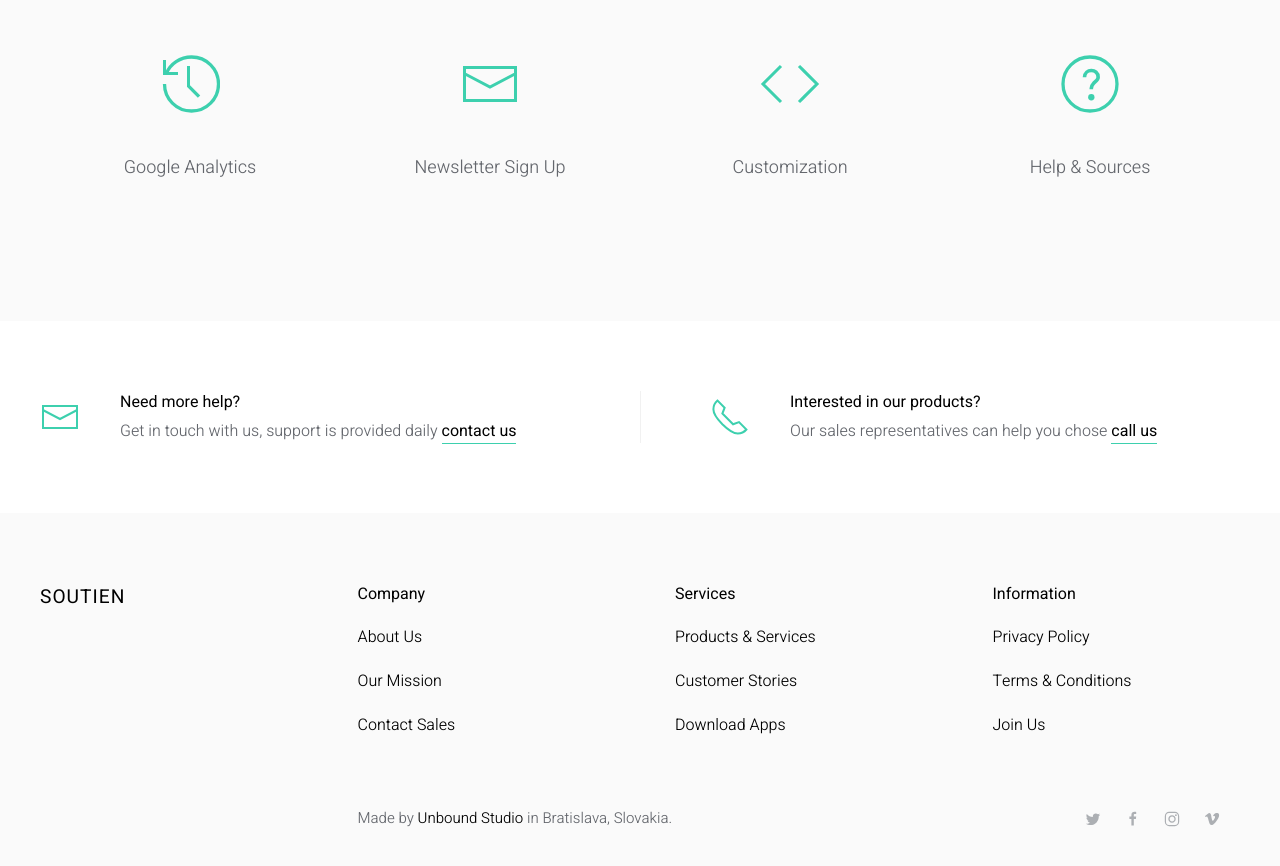
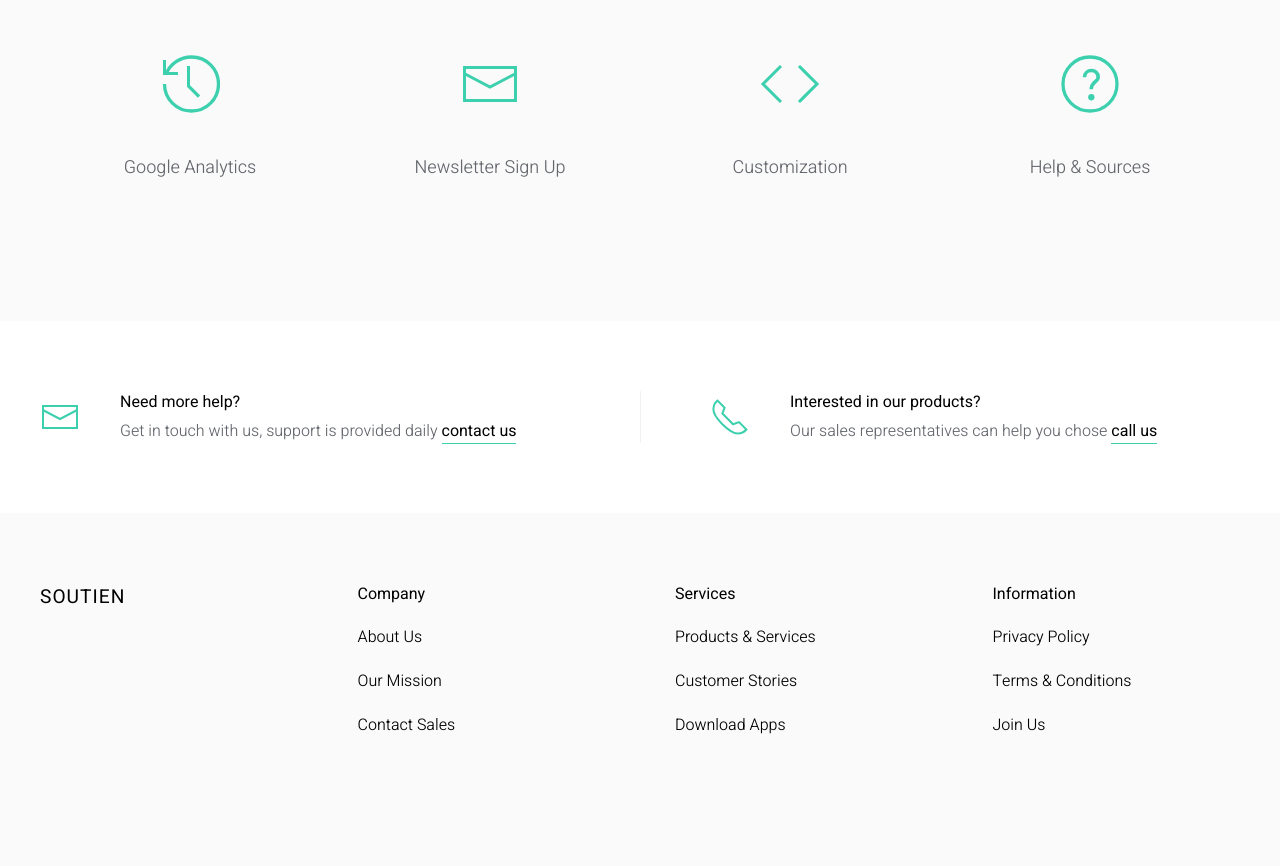
Before and after one commit to junthong/junthong.github.io, a Jekyll site: the page built from index.md, in a window 1280 px wide and 900 px high, scrolled down 607 px. Shown: the top 866 px of the window. Built offline with Jekyll 4.4.1, drawn with Linux system fonts in a browser that asks for light colours; some of the changed lines change nothing that is shown.

Commit message:
Cleaned: config files.

```diff
--- a/_config.yml
+++ b/_config.yml
@@ -5,100 +5,100 @@
 # 'bundle exec jekyll serve'. If you change this file, please restart the server process.
 
 # Site title and description
-title:              SOUTIEN
-description:        Customer Support Helpdesk Jekyll theme
-lang:               en
+title: SOUTIEN
+description: Customer Support Helpdesk Jekyll theme
+lang: en
 
 # Site subpath, e.g. /blog
-baseurl:            ""
+baseurl: ""
 
 # Permalink URLs structure, for permalink style options see: https://jekyllrb.com/docs/permalinks/
-permalink:          /:title/
+permalink: /:title
 
 # Site base hostname & protocol, e.g. http://example.com
-url:                "https://jekyll-theme-soutien.netlify.com"
+url: https://junthong.github.io
 
 # Site logo # e.g. logo.png, upload logo image file to /uploads/ folder
 logo:
 
 # Default author settings
 author:
-    name:           Pete Seth
-    title:          Lead Developer
-    avatar:         https://via.placeholder.com/80x80
+  name: Jun Thong
+  title: Lead Developer
+  avatar: https://via.placeholder.com/80x80
 
 # Author settings, displayed on post pages if front matter references author name e.g. author: peter
-authors:
-    evan:
-      name:         Evan Wells
-      title:        Support
-      avatar:       https://via.placeholder.com/80x80
-    alex:
-      name:         Alex Koch
-      title:        Design Engineer
-      avatar:       https://via.placeholder.com/80x80
+#authors:
+#    evan:
+#      name:         Evan Wells
+#      title:        Support
+#      avatar:       https://via.placeholder.com/80x80
+#    alex:
+#      name:         Alex Koch
+#      title:        Design Engineer
+#      avatar:       https://via.placeholder.com/80x80
 
 # Social icons displayed in footer
-social:
-    email:
-    website:
-    facebook:       https://www.facebook.com/
-    flickr:
-    dribbble:
-    github:
-    googleplus:
-    instagram:      https://www.instagram.com/
-    linkedin:
-    pinterest:
-    twitter:        https://twitter.com/
-    vimeo:          https://vimeo.com/
-    youtube:
+#social:
+#    email:
+#    website:
+#    facebook:       https://www.facebook.com/
+#    flickr:
+#    dribbble:
+#    github:
+#    googleplus:
+#    instagram:      https://www.instagram.com/
+#    linkedin:
+#    pinterest:
+#    twitter:        https://twitter.com/
+#    vimeo:          https://vimeo.com/
+#    youtube:
 
 # Share button
-share:
-    post:           true # Display share buttons on a post page
-    article:        false # Display share buttons on an article page
-    twitter:        username # Enable by adding Twitter handle
-    facebook:       true # Enable by setting true (Facebook handle not required)
+#share:
+#    post:           true # Display share buttons on a post page
+#    article:        false # Display share buttons on an article page
+#    twitter:        username # Enable by adding Twitter handle
+#    facebook:       true # Enable by setting true (Facebook handle not required)
 
 # Default footer image settings
-footer:
-    copyright:      Made by <a href="https://unbound.studio/">Unbound Studio</a> in Bratislava, Slovakia.
+#footer:
+#    copyright:      Made by <a href="https://unbound.studio/">Unbound Studio</a> in Bratislava, Slovakia.
 
 # Disqus comments shortname, requires Disqus account https://disqus.com/
-disqus:
-    shortname:      # 1234
+#disqus:
+#    shortname:      # 1234
 
 # Google analytics code, get your code here https://www.google.com/analytics/
 google_analytics:
 
 # Number of posts displayed on blog page
-paginate:           6
+paginate: 6
 
 # Blog path
-paginate_path:      "/blog/:num/"
+paginate_path: "/blog/:num/"
 
 # Path to post content assets directory i.e post images, pdfs etc
-uploads:            /uploads/
+uploads: /uploads/
 
-mailchimp:
-  title:            "Get your weekly startup report"
-  form_action:      "https://pressapps.us8.list-manage.com/subscribe/post?u=2e56c123105fcd37e5dab02bd&amp;id=e6e945b784"
-  hidden_name:      "b_2e56c123105fcd37e5dab02bd_e6e945b784"
+#mailchimp:
+#  title:            "Get your weekly startup report"
+#  form_action:      "https://pressapps.us8.list-manage.com/subscribe/post?u=2e56c123105fcd37e5dab02bd&amp;id=e6e945b784"
+#  hidden_name:      "b_2e56c123105fcd37e5dab02bd_e6e945b784"
 
-post:
-  mailchimp: true
+#post:
+#  mailchimp: true
 
 article:
-  search:             true
+  search: true
   cta:
-    text:           "Didn't find an answer to your question, we are here to help"
-    button_text:    "Contact Us"
-    button_url:     /contact/
+    text: "Didn't find an answer to your question, we are here to help"
+    button_text: "Contact Us"
+    button_url: /contact/
 
 # Build settings
-markdown:           kramdown
-highlighter:        rouge
+markdown: kramdown
+highlighter: rouge
 
 plugins:
   - jekyll-feed
@@ -110,25 +110,25 @@
   - node_modules
 
 sass:
-  style:            compressed
+  style: compressed
 
 collections:
   articles:
-    output:         true
+    output: true
   faqs:
-    output:         false
+    output: false
 
 # Defaults
 defaults:
   # _posts
   - scope:
-      path:         ""
-      type:         posts
+      path: ""
+      type: posts
     values:
-      layout:       post
+      layout: post
   # _articles
   - scope:
-      path:         ""
-      type:         articles
+      path: ""
+      type: articles
     values:
-      layout:       article
+      layout: article
```
Also changed, not shown: admin/config.yml (+4 -4 lines).
